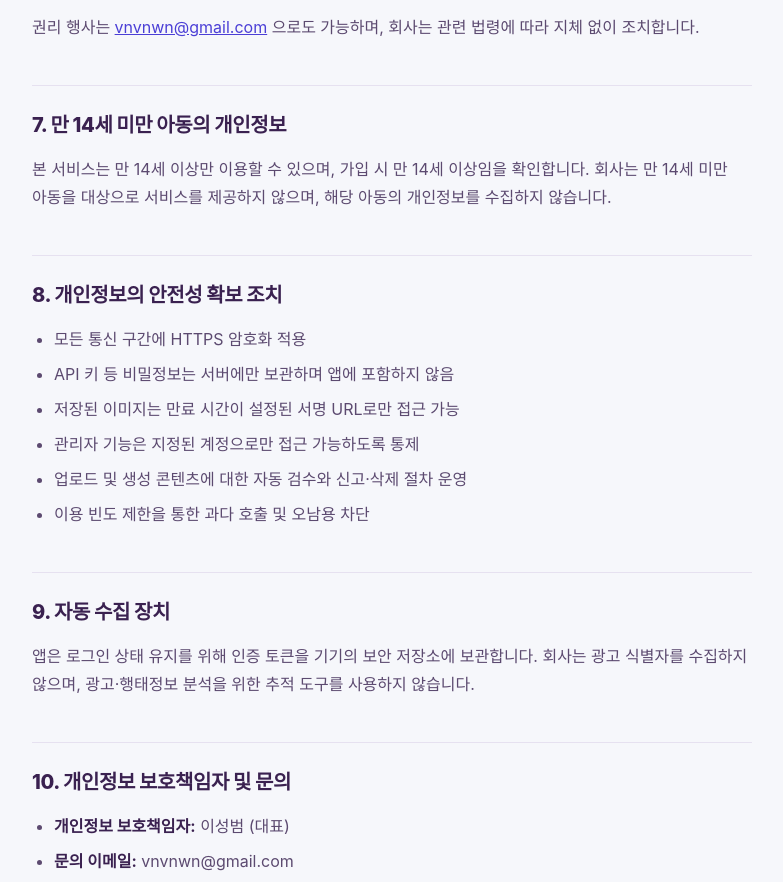
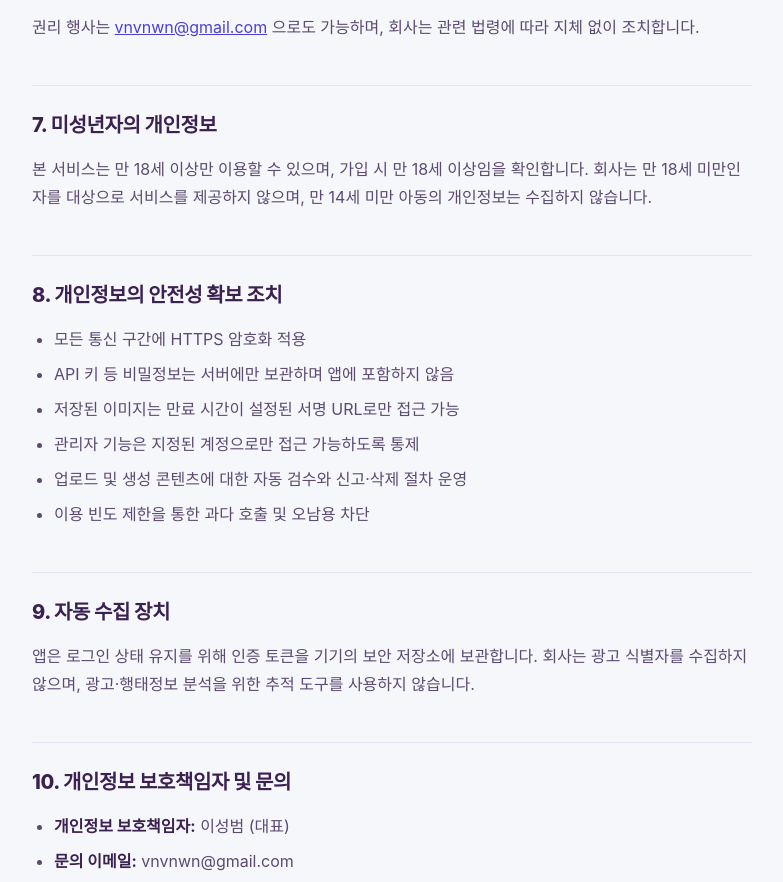
Before and after one commit to Lee-seongBeom/fitfit-support, a plain HTML site: page privacy/index.html in a window 1280 px wide. Shown: the part 6300-7182 px from the top of the page, without its empty margins (248-1031 px from the left). Drawn offline with Linux system fonts and the light colour scheme.

Commit message:
가입 연령 18세, 유료 크레딧 조항 추가

```diff
--- a/privacy/index.html
+++ b/privacy/index.html
@@ -263,10 +263,10 @@
     회사는 관련 법령에 따라 지체 없이 조치합니다.
   </p>
 
-  <h2>7. 만 14세 미만 아동의 개인정보</h2>
+  <h2>7. 미성년자의 개인정보</h2>
   <p>
-    본 서비스는 만 14세 이상만 이용할 수 있으며, 가입 시 만 14세 이상임을 확인합니다.
-    회사는 만 14세 미만 아동을 대상으로 서비스를 제공하지 않으며, 해당 아동의 개인정보를 수집하지 않습니다.
+    본 서비스는 만 18세 이상만 이용할 수 있으며, 가입 시 만 18세 이상임을 확인합니다.
+    회사는 만 18세 미만인 자를 대상으로 서비스를 제공하지 않으며, 만 14세 미만 아동의 개인정보는 수집하지 않습니다.
   </p>
 
   <h2>8. 개인정보의 안전성 확보 조치</h2>
```
Also changed, not shown: terms/index.html (+1 -1 lines).
